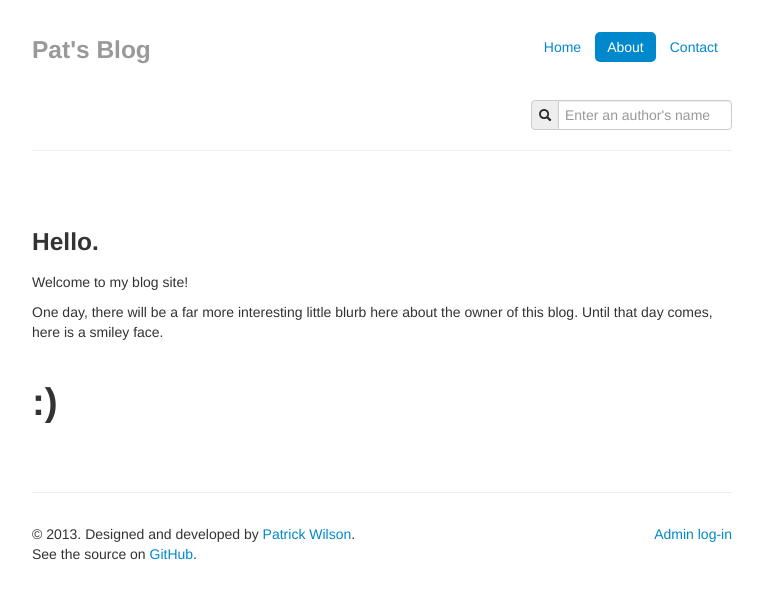
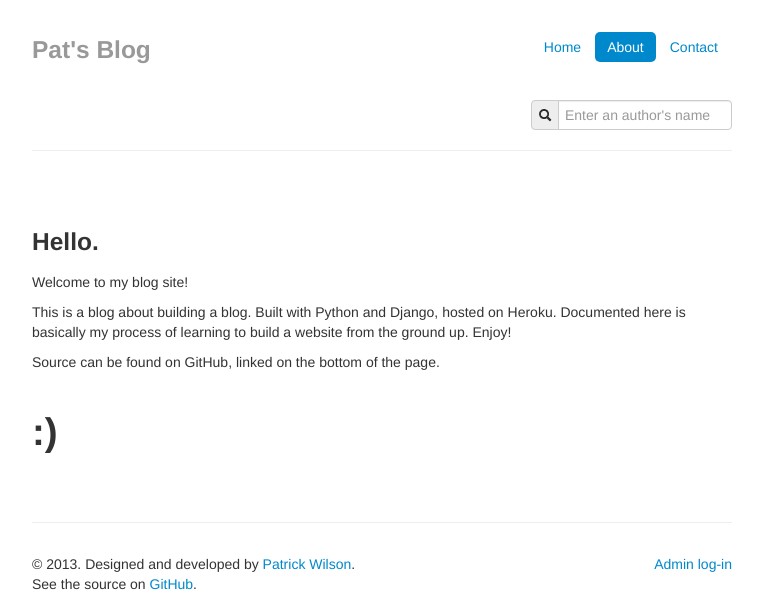
Before and after one commit to patrickw14/blogsite, a Django app: template MyBlog/templates/about.html in a window 1280 px wide. Shown: the top 612 px of the page, without its empty margins (258-1021 px from the left). Run offline with Django 3.2, Linux system fonts and the light colour scheme; the template is opened without the code that fills it, so the values that code supplies are empty; some libraries are stand-ins or nearby versions.

Commit message:
fixed about me message

```diff
--- a/MyBlog/templates/about.html
+++ b/MyBlog/templates/about.html
@@ -29,7 +29,8 @@
       <div class="span12">
 	<h3>Hello.</h3>
 	<p>Welcome to my blog site!</p>
-	<p>One day, there will be a far more interesting little blurb here about the owner of this blog. Until that day comes, here is a smiley face.</p>
+	<p>This is a blog about building a blog. Built with Python and Django, hosted on Heroku. Documented here is basically my process of learning to build a website from the ground up. Enjoy!</p>
+  <p>Source can be found on GitHub, linked on the bottom of the page.</p>
 	<br>
 	<h1>:)</h1>
       </div>
```
